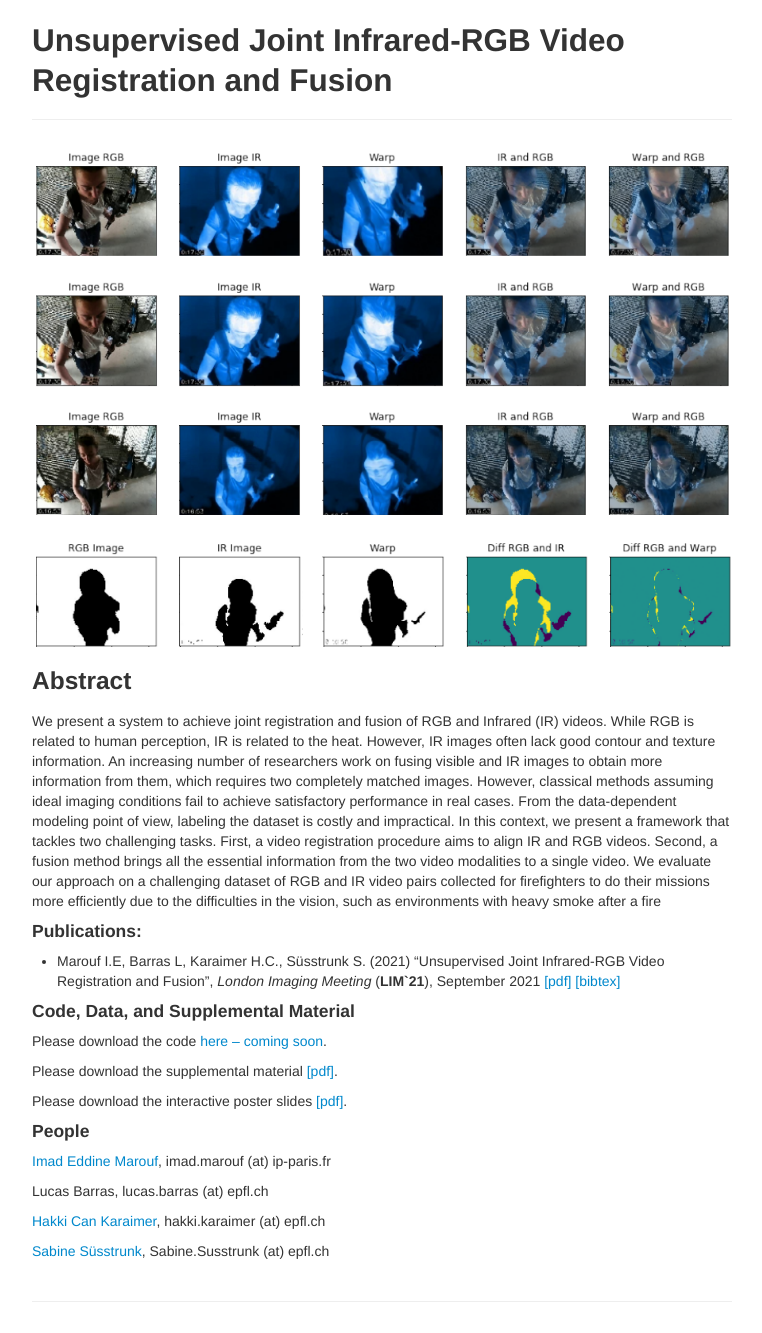
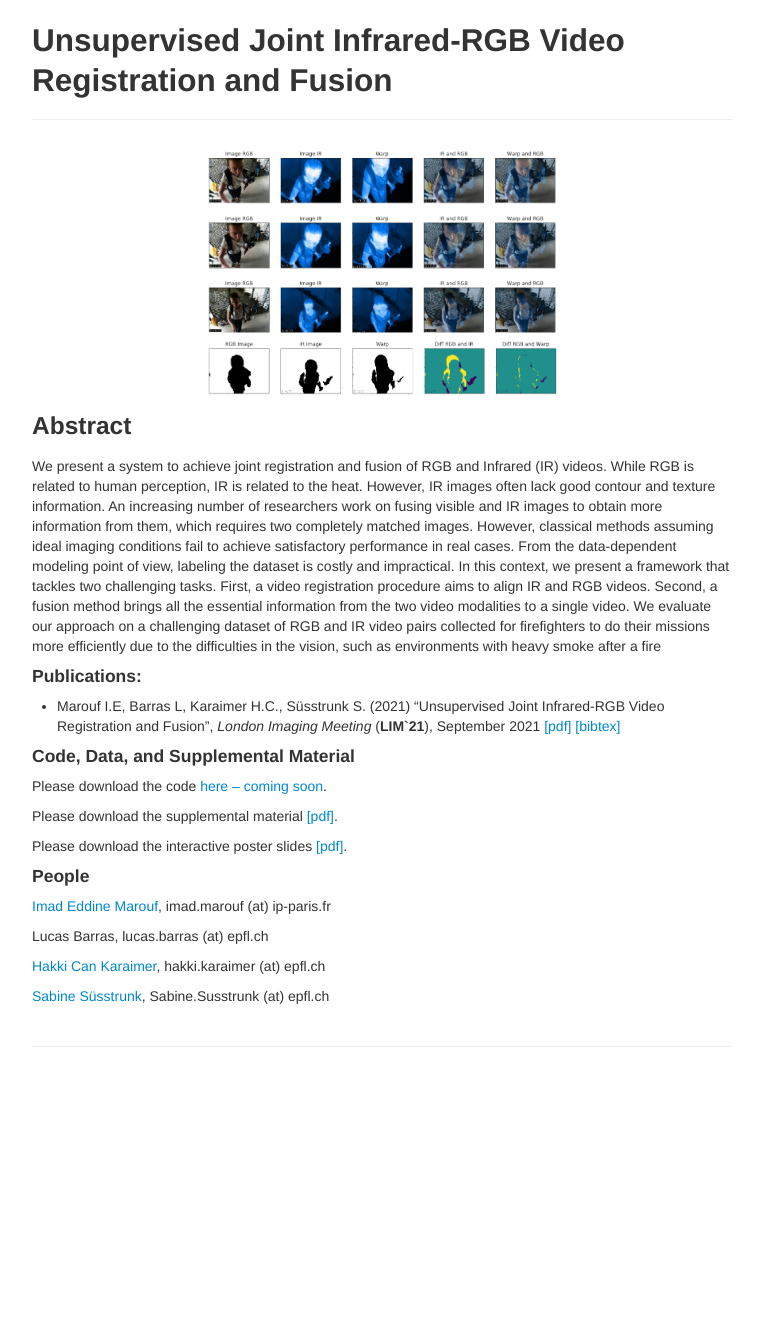
Before and after one commit to IemProg/color-pattern, a Jekyll site: the page built from index.md, in a window 1280 px wide. Shown: the whole page, without its empty margins (258-1020 px from the left). Built offline with Jekyll 4.4.1, drawn with Linux system fonts in a browser that asks for light colours; after the commit the page ends 1078 px from its top, so only the background shows below that.

Commit message:
Changes pics

```diff
--- a/index.md
+++ b/index.md
@@ -4,14 +4,15 @@ title: Unsupervised Joint Infrared-RGB Video Registration and Fusion
 description: Project Site of LIM Paper "Unsupervised Joint Infrared-RGB Video Registration and Fusion"
 author: Imad Eddine MAROUF
 ---
-![IR-RGB registration with the VoxelMorph architecture and the affine
+<p align="center">
+  <img src="./image/RegAffine.PNG" width="350" title="IR-RGB registration with the VoxelMorph architecture and the affine
 network. When VoxelMorph (2nd and 3rd row) is trained with λ =
 0.6 and λ = 0.1, it poorly deforms the shape of the objects in the
 image. When compared visually, the affine network (1st row)
-achieves better results.](./image/RegAffine.PNG)
-
-![Our visualization method shows the IR image, RGB image, warped image, the difference between the RGB and IR image and the difference between the RGB and the warped image. This is useful when we
-work with the masked version of the images. Here we show an example of the visualization method on the masks](./image/SegmentationDiff.PNG)
+achieves better results.">
+  <img src="./image/SegmentationDiff.PNG" width="350" alt="Our visualization method shows the IR image, RGB image, warped image, the difference between the RGB and IR image and the difference between the RGB and the warped image. This is useful when we
+work with the masked version of the images. Here we show an example of the visualization method on the masks">
+</p>
 
 ### Abstract ###
 We present a system to achieve joint registration and fusion
```
